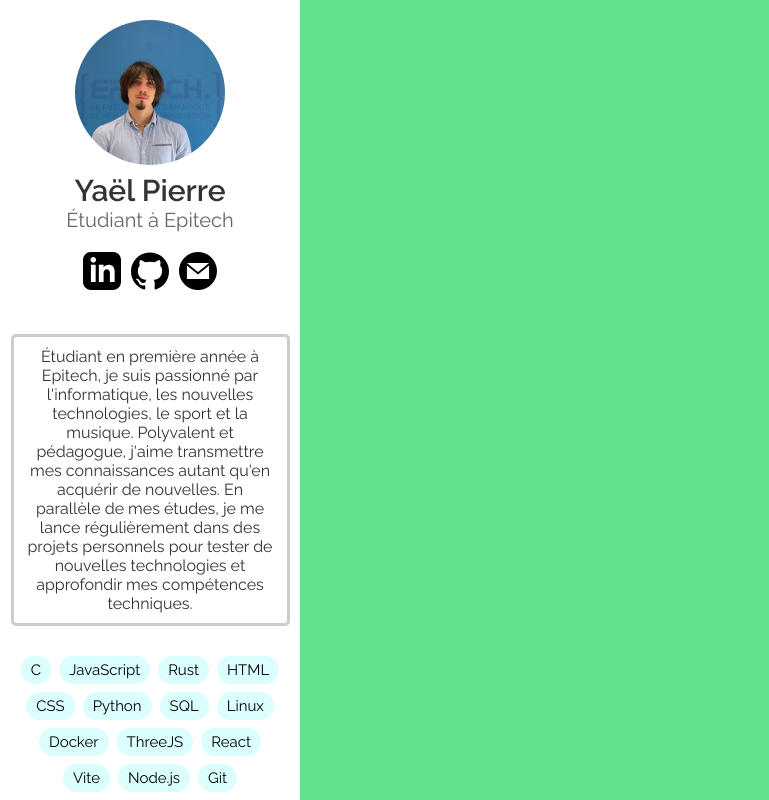
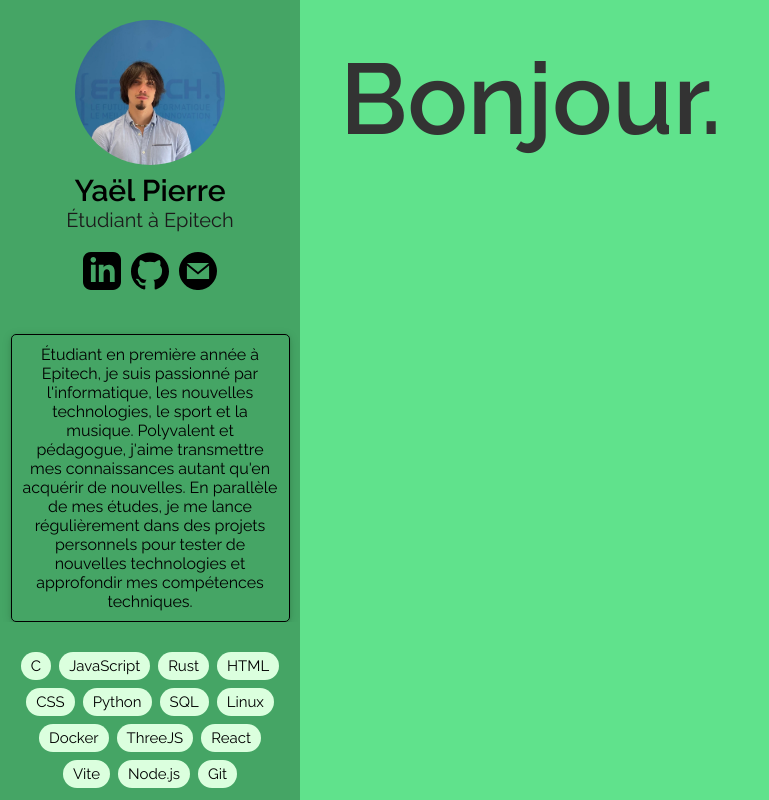
Before and after one commit to Yael-pie/Yael, a website built with Vite: page Yaël/index.html in a window 1280 px wide. Shown: the whole page, without its empty margins (0-769 px from the left). Built offline with nearby package versions, Linux system fonts and the light colour scheme.

Commit message:
[Features] Removed 3D for now
I changed the AD

```diff
--- a/Yaël/index.html
+++ b/Yaël/index.html
@@ -48,7 +48,7 @@
       </div>
     </section>
     <section id="right_content">
-      <canvas id="canvas3d_right"></canvas>
+      <h2 id="right_content_title">Bonjour.</h2>
     </section>
     <script type="module" src="/src/script.js"></script>
   </body>
--- a/Yaël/src/script.js
+++ b/Yaël/src/script.js
@@ -1,20 +1 @@
 import * as THREE from 'three'
-
-const gummy_boy = document.querySelector('canvas.webgl')
-
-const scene = new THREE.Scene()
-
-const sizes = {
-    width: 800,
-    height: 600
-}
-
-const camera_gummy_boy = new THREE.PerspectiveCamera(75, sizes.width / sizes.height)
-camera_gummy_boy.position.z = 3
-scene.add(camera_gummy_boy)
-
-const renderer = new THREE.WebGLRenderer({
-    canvas: gummy_boy
-})
-renderer.setSize(sizes.width, sizes.height)
-renderer.render(scene, camera_gummy_boy)
--- a/Yaël/src/style.css
+++ b/Yaël/src/style.css
@@ -11,7 +11,7 @@ body {
     height: 100vh;
     width: 100vw;
     max-height: 100vh;
-    background-color: rgb(226, 134, 134);
+    background-color: rgb(69, 165, 101);
     display: flex;
     flex-direction: row;
 }
@@ -21,7 +21,7 @@ body {
 #left_profile {
     height: 100%;
     width: 300px;
-    background-color: rgb(255, 255, 255);
+    background-color: rgb(69, 165, 101);
     display: flex;
     flex-direction: column;
     align-items: center;
@@ -41,7 +41,7 @@ body {
     font-family: 'Raleway', sans-serif;
     font-size: 30px;
     font-weight: 600;
-    color: #333;
+    color: #000000;
     margin-top: 8px;
     text-align: center;
 }
@@ -50,7 +50,7 @@ body {
     font-family: 'Raleway', sans-serif;
     font-size: 20px;
     font-weight: 400;
-    color: #666;
+    color: #1b1b1b;
     text-align: center;
 }
 
@@ -83,15 +83,16 @@ body {
     font-family: 'Raleway', sans-serif;
     font-size: 16px;
     font-weight: 400;
-    color: #333;
+    color: #000000;
     margin-top: 20px;
     padding: 0 10px;
     text-align: center;
-    border: 3px solid #ccc;
+    border: 1px solid #000000;
     border-radius: 5px;
     width: 93%;
     padding-bottom: 10px;
     padding-top: 10px;
+    box-shadow: 0 2px 10px rgba(0, 0, 0, 0.15), 0 1px 3px rgba(0, 0, 0, 0.1);
 }
 
 #profile_tags {
@@ -109,7 +110,7 @@ body {
     font-size: 15px;
     font-weight: 400;
     color: #000;
-    background-color: rgb(219, 254, 255);
+    background-color: rgb(219, 255, 222);
     border-radius: 30px;
     padding: 5px 10px;
     width: auto;
@@ -118,7 +119,7 @@ body {
 }
 
 .profile_tag:hover {
-    background-color: rgb(152, 205, 255);
+    background-color: rgb(152, 255, 183);
 }
 
 #right_content{
@@ -126,11 +127,14 @@ body {
     height: 100%;
     display: flex;
     flex-direction: column;
+    background-color: rgb(96, 226, 140);
 }
 
-#canvas3d_right {
-    width: 100%;
-    height: 100%;
-    display: block;
-    background-color: rgb(96, 226, 140);
+#right_content_title {
+    font-family: 'Raleway', sans-serif;
+    font-size: 100px;
+    font-weight: 600;
+    color: #333;
+    margin-top: 40px;
+    margin-left: 40px;
 }
```
